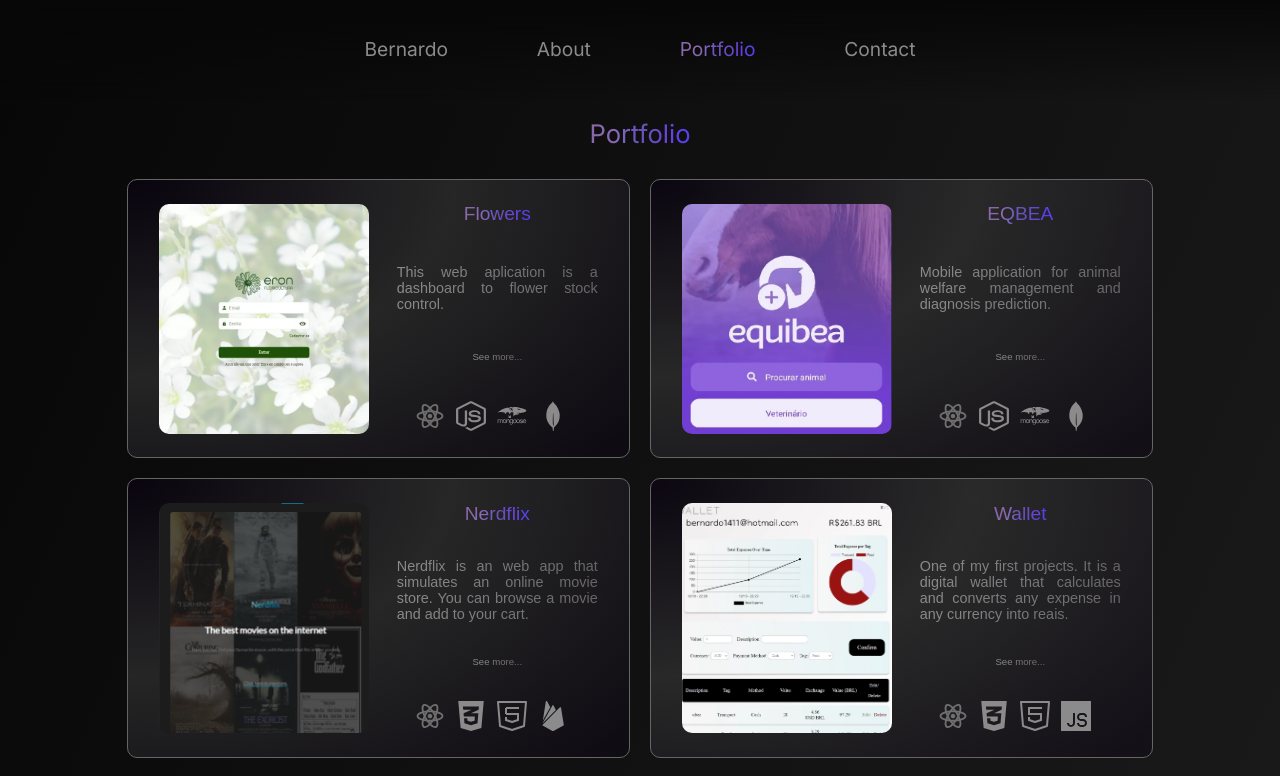
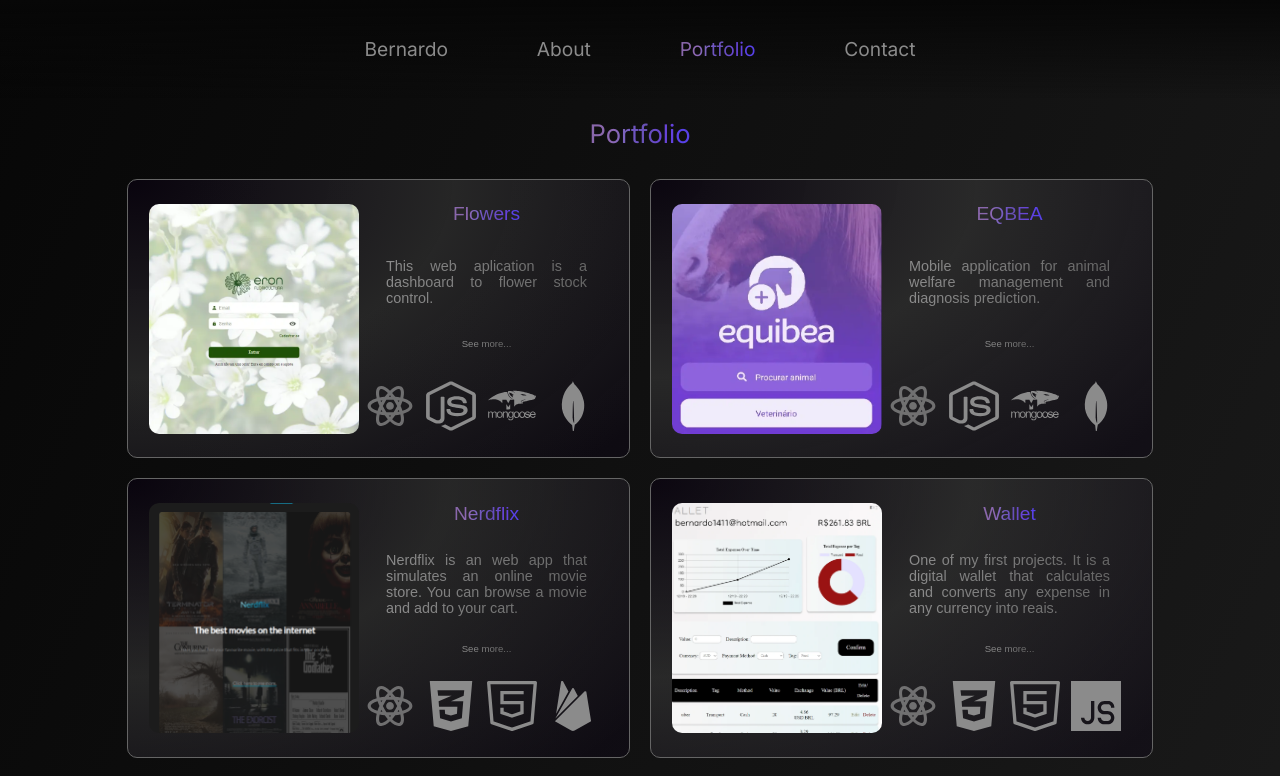
Before and after one commit to Bernardo1411/Bernardo_page, a Next.js app: page /portfolio in a window 1280 px wide. Shown: the top 776 px of the page. Built offline with nearby package versions, Linux system fonts and the light colour scheme.

Commit message:
fix icons on card

```diff
--- a/src/components/card/card.js
+++ b/src/components/card/card.js
@@ -51,8 +51,8 @@ function Card(props) {
           <div>
             {techs && techs.length > 0 && techs.map((tech) => (
               <Image
-                width={30}
-                height={30}
+                width={50}
+                height={50}
                 key={tech}
                 style={{ marginRight: '11px' }}
                 src={`/images/${tech}.svg`}
```
